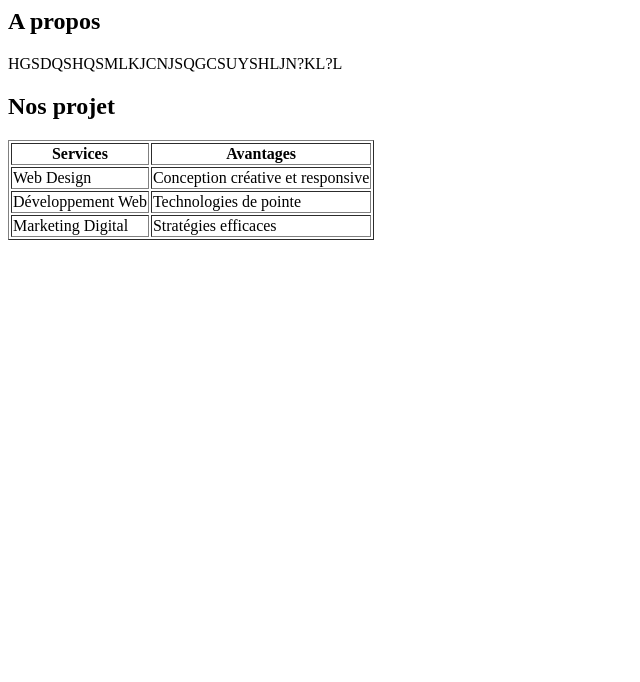
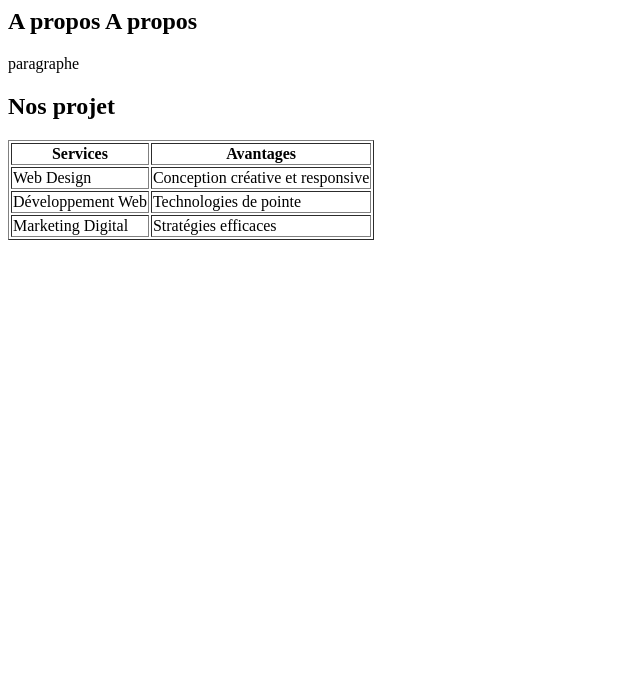
Before and after one commit to Oussemachaouachi/3B3, a plain HTML site: page oussema.html in a window 1280 px wide. Shown: the part 118-800 px from the top of the page, without its empty margins (0-640 px from the left). Drawn offline with Linux system fonts and the light colour scheme.

Commit message:
Atelier html mise à jour

```diff
--- a/oussema.html
+++ b/oussema.html
@@ -17,8 +17,8 @@
     </header>
     <body>
         <section>
-            <h1>A propos </h1>
-            <p>HGSDQSHQSMLKJCNJSQGCSUYSHLJN?KL?L</p>
+            <h1>A propos A propos </h1>
+            <p>paragraphe</p>
 
             <h1>Nos projet  </h1>
             <table border="1">
```
